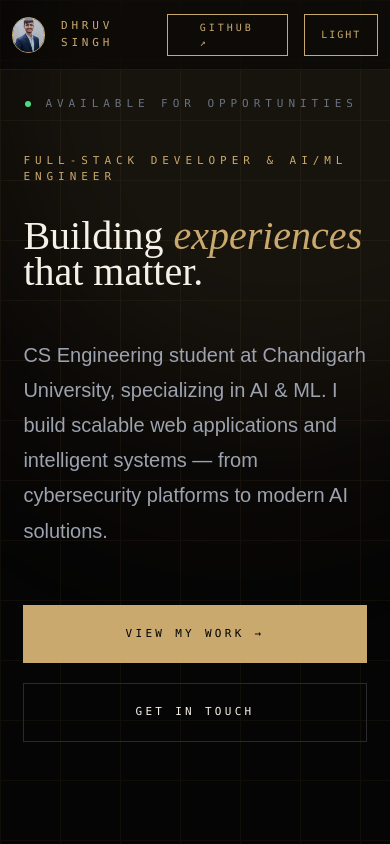
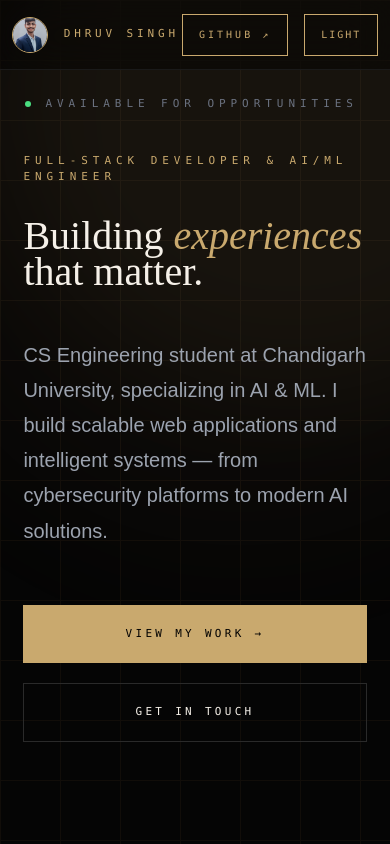
Before and after one commit to Dhruv0105/Portfolio, a React (Vite) app: page / in a window 390 px wide. Shown: the top 844 px of the page. Built offline with nearby package versions, Linux system fonts and the light colour scheme.

Commit message:
feat: add Navbar component with theme toggle and profile branding

```diff
--- a/src/components/Navbar.jsx
+++ b/src/components/Navbar.jsx
@@ -47,7 +47,7 @@ export default function Navbar() {
             href="https://github.com/Dhruv0105"
             target="_blank"
             rel="noopener noreferrer"
-            className="border border-[#c9a96e] h-[42px] px-8 text-[#c9a96e] uppercase tracking-[0.3em] text-[10px] font-mono hover:bg-[#c9a96e] hover:text-black transition-all duration-300 flex items-center justify-center"
+            className="border border-[#c9a96e] h-[42px] px-4 md:px-8 text-[#c9a96e] uppercase tracking-[0.3em] text-[10px] font-mono hover:bg-[#c9a96e] hover:text-black transition-all duration-300 flex items-center justify-center"
           >
 
             Github ↗
```
